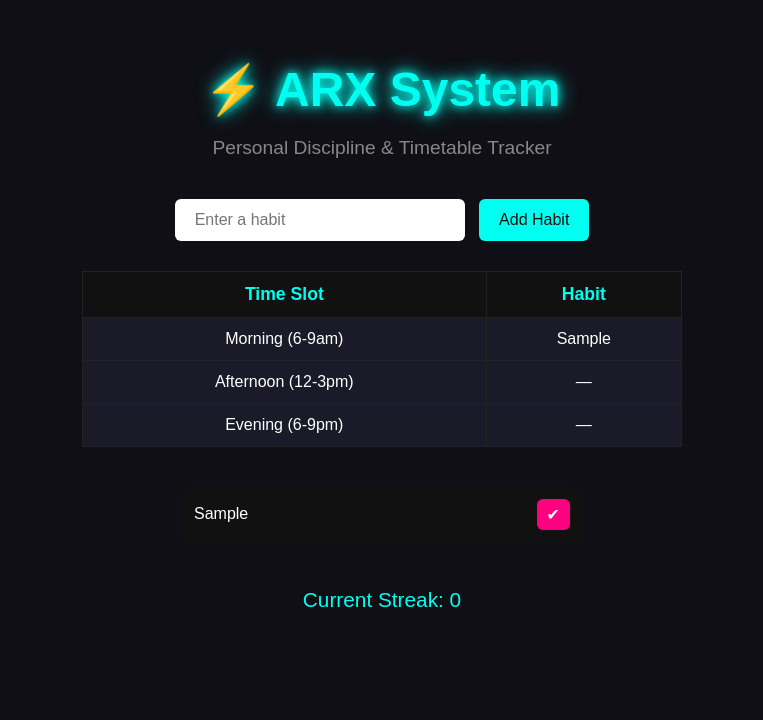
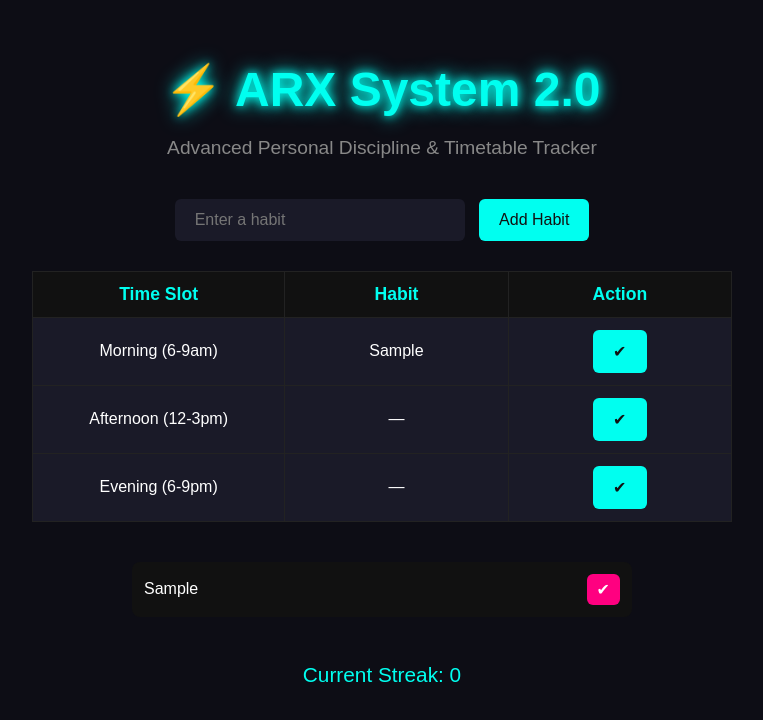
Before and after one commit to rajeevify17-create/Arx-Nova, a plain HTML site: page index.html in a window 1280 px wide. Both pictures are taken after typing "Sample" into the empty fields and a click on the button "Add Habit". Shown: the whole page, without its empty margins (258-1021 px from the left). Drawn offline with Linux system fonts and the light colour scheme.

Commit message:
Update index.html for ARX System 2.0

```diff
--- a/index.html
+++ b/index.html
@@ -2,12 +2,12 @@
 <html lang="en">
 <head>
 <meta charset="UTF-8">
-<title>ARX System</title>
+<title>ARX System 2.0</title>
 <style>
 /* === Body & Fonts === */
 body {
   font-family: 'Arial', sans-serif;
-  background: #0f0f15;
+  background: #0d0d15;
   color: #fff;
   margin: 0;
   padding: 0;
@@ -47,6 +47,8 @@ input, button {
 input {
   width: 250px;
   margin-right: 10px;
+  background: #1a1a28;
+  color: #fff;
 }
 button {
   background: #00fff0;
@@ -58,18 +60,18 @@ button:hover {
   background: #00bfae;
 }
 
-/* === Timetable Section === */
+/* === Timetable === */
 #timetable {
   margin-top: 30px;
-  width: 80%;
-  max-width: 600px;
+  width: 90%;
+  max-width: 700px;
   border-collapse: collapse;
 }
 #timetable th, #timetable td {
   padding: 12px;
   border: 1px solid #222;
   text-align: center;
-  transition: background 0.3s;
+  transition: background 0.3s, transform 0.3s;
 }
 #timetable th {
   background: #111;
@@ -79,10 +81,12 @@ button:hover {
 #timetable td {
   background: #1a1a28;
   cursor: pointer;
+  min-width: 120px;
 }
 #timetable td:hover {
   background: #00fff0;
   color: #111;
+  transform: scale(1.05);
 }
 
 /* === Habit List === */
@@ -90,8 +94,8 @@ button:hover {
   margin-top: 30px;
   list-style: none;
   padding: 0;
-  width: 80%;
-  max-width: 400px;
+  width: 90%;
+  max-width: 500px;
 }
 #habitList li {
   background: #111;
@@ -112,6 +116,8 @@ button:hover {
   padding: 6px 10px;
   cursor: pointer;
   border: none;
+  margin-left: 10px;
+  transition: 0.3s;
 }
 #habitList li button:hover {
   background: #ff0050;
@@ -127,13 +133,20 @@ button:hover {
   font-size: 1.3rem;
   color: #00fff0;
 }
+
+/* === Animations === */
+.completed {
+  text-decoration: line-through;
+  color: #888;
+  transition: all 0.3s;
+}
 </style>
 </head>
 <body>
 
 <header>
-  <h1>⚡ ARX System</h1>
-  <p>Personal Discipline & Timetable Tracker</p>
+  <h1>⚡ ARX System 2.0</h1>
+  <p>Advanced Personal Discipline & Timetable Tracker</p>
 </header>
 
 <div id="inputSection">
@@ -145,10 +158,11 @@ button:hover {
   <tr>
     <th>Time Slot</th>
     <th>Habit</th>
+    <th>Action</th>
   </tr>
-  <tr><td>Morning (6-9am)</td><td id="slot1">—</td></tr>
-  <tr><td>Afternoon (12-3pm)</td><td id="slot2">—</td></tr>
-  <tr><td>Evening (6-9pm)</td><td id="slot3">—</td></tr>
+  <tr><td>Morning (6-9am)</td><td id="slot1">—</td><td><button onclick="markDone(1)">✔</button></td></tr>
+  <tr><td>Afternoon (12-3pm)</td><td id="slot2">—</td><td><button onclick="markDone(2)">✔</button></td></tr>
+  <tr><td>Evening (6-9pm)</td><td id="slot3">—</td><td><button onclick="markDone(3)">✔</button></td></tr>
 </table>
 
 <ul id="habitList"></ul>
@@ -156,39 +170,90 @@ button:hover {
 <div id="streak">Current Streak: 0</div>
 
 <script>
-let streak = 0;
+// ===== Persistent Data =====
+let habits = JSON.parse(localStorage.getItem("habits")) || [];
+let streak = parseInt(localStorage.getItem("streak")) || 0;
+let timetable = JSON.parse(localStorage.getItem("timetable")) || ["—","—","—"];
 
-function addHabit() {
+document.getElementById("streak").textContent = "Current Streak: " + streak;
+
+// ===== Render Habits =====
+function renderHabits() {
+  const list = document.getElementById("habitList");
+  list.innerHTML = "";
+  habits.forEach((habit, i) => {
+    const li = document.createElement("li");
+    li.textContent = habit.name;
+    if(habit.done) li.classList.add("completed");
+
+    const btn = document.createElement("button");
+    btn.textContent = habit.done ? "❌" : "✔";
+    btn.onclick = () => toggleHabit(i);
+
+    li.appendChild(btn);
+    list.appendChild(li);
+  });
+}
+
+// ===== Render Timetable =====
+function renderTimetable() {
+  for(let i=0;i<3;i++){
+    document.getElementById("slot"+(i+1)).textContent = timetable[i] || "—";
+  }
+}
+
+// ===== Toggle Habit Completion =====
+function toggleHabit(i){
+  habits[i].done = !habits[i].done;
+  if(habits[i].done) streak++;
+  else streak--;
+  if(streak<0) streak=0;
+
+  localStorage.setItem("habits", JSON.stringify(habits));
+  localStorage.setItem("streak", streak);
+  renderHabits();
+  document.getElementById("streak").textContent = "Current Streak: " + streak;
+}
+
+// ===== Mark Timetable Slot Done =====
+function markDone(slot){
+  if(timetable[slot-1]!=="—"){
+    streak++;
+    document.getElementById("streak").textContent = "Current Streak: " + streak;
+    localStorage.setItem("streak", streak);
+    timetable[slot-1] += " ✔";
+    localStorage.setItem("timetable", JSON.stringify(timetable));
+    renderTimetable();
+  }
+}
+
+// ===== Add New Habit =====
+function addHabit(){
   const input = document.getElementById("habitInput");
   const text = input.value.trim();
   if(!text) return;
 
-  // Add to habit list
-  const li = document.createElement("li");
-  li.textContent = text;
+  const habitObj = {name:text, done:false};
+  habits.push(habitObj);
+  localStorage.setItem("habits", JSON.stringify(habits));
 
-  const btn = document.createElement("button");
-  btn.textContent = "✔";
-  btn.onclick = function() {
-    li.style.textDecoration = "line-through";
-    streak++;
-    document.getElementById("streak").textContent = "Current Streak: " + streak;
-  }
-
-  li.appendChild(btn);
-  document.getElementById("habitList").appendChild(li);
-
-  // Assign habit to first empty slot in timetable
-  for(let i=1; i<=3; i++){
-    const slot = document.getElementById("slot"+i);
-    if(slot.textContent === "—"){
-      slot.textContent = text;
+  // Assign to first empty timetable slot
+  for(let i=0;i<3;i++){
+    if(timetable[i]==="—"){
+      timetable[i]=text;
+      localStorage.setItem("timetable", JSON.stringify(timetable));
       break;
     }
   }
 
   input.value="";
+  renderHabits();
+  renderTimetable();
 }
+
+// ===== Initial Render =====
+renderHabits();
+renderTimetable();
 </script>
 
 </body>
```
